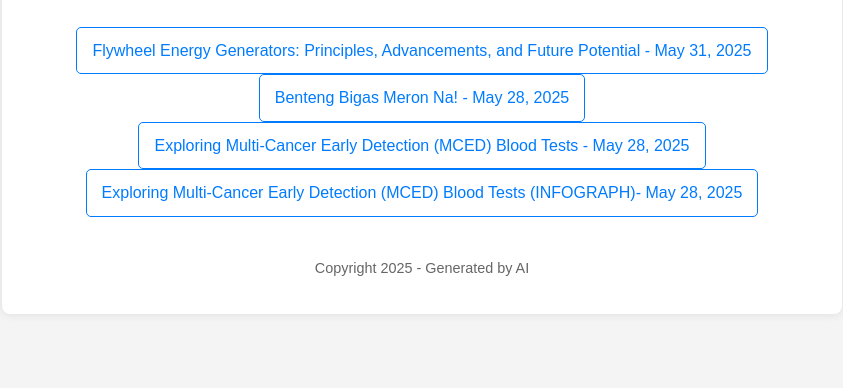
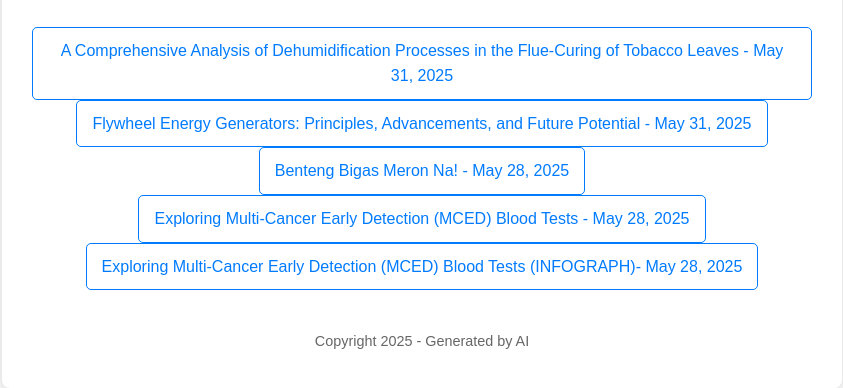
Before and after one commit to kernel23/kernel23.github.io, a plain HTML site: page index.html in a window 1280 px wide. Shown: the part 136-524 px from the top of the page, without its empty margins (218-1061 px from the left). Drawn offline with Linux system fonts and the light colour scheme.

Commit message:
Update index.html
Added "A Comprehensive Analysis of Dehumidification Processes in the Flue-Curing of Tobacco Leaves"

```diff
--- a/index.html
+++ b/index.html
@@ -84,6 +84,7 @@
         <h1>Open Links</h1>
         <nav>
             <ul>
+                <li><a href="flue_curing.html">A Comprehensive Analysis of Dehumidification Processes in the Flue-Curing of Tobacco Leaves - May 31, 2025</a></li>
                 <li><a href="FESS_Unlimited_Electricity.html">Flywheel Energy Generators: Principles, Advancements, and Future Potential - May 31, 2025</a></li>
                 <li><a href="BBM NA.html">Benteng Bigas Meron Na! - May 28, 2025</a></li>
                 <li><a href="MCED_Blood_Test_Report.html">Exploring Multi-Cancer Early Detection (MCED) Blood Tests - May 28, 2025</a></li>
```
